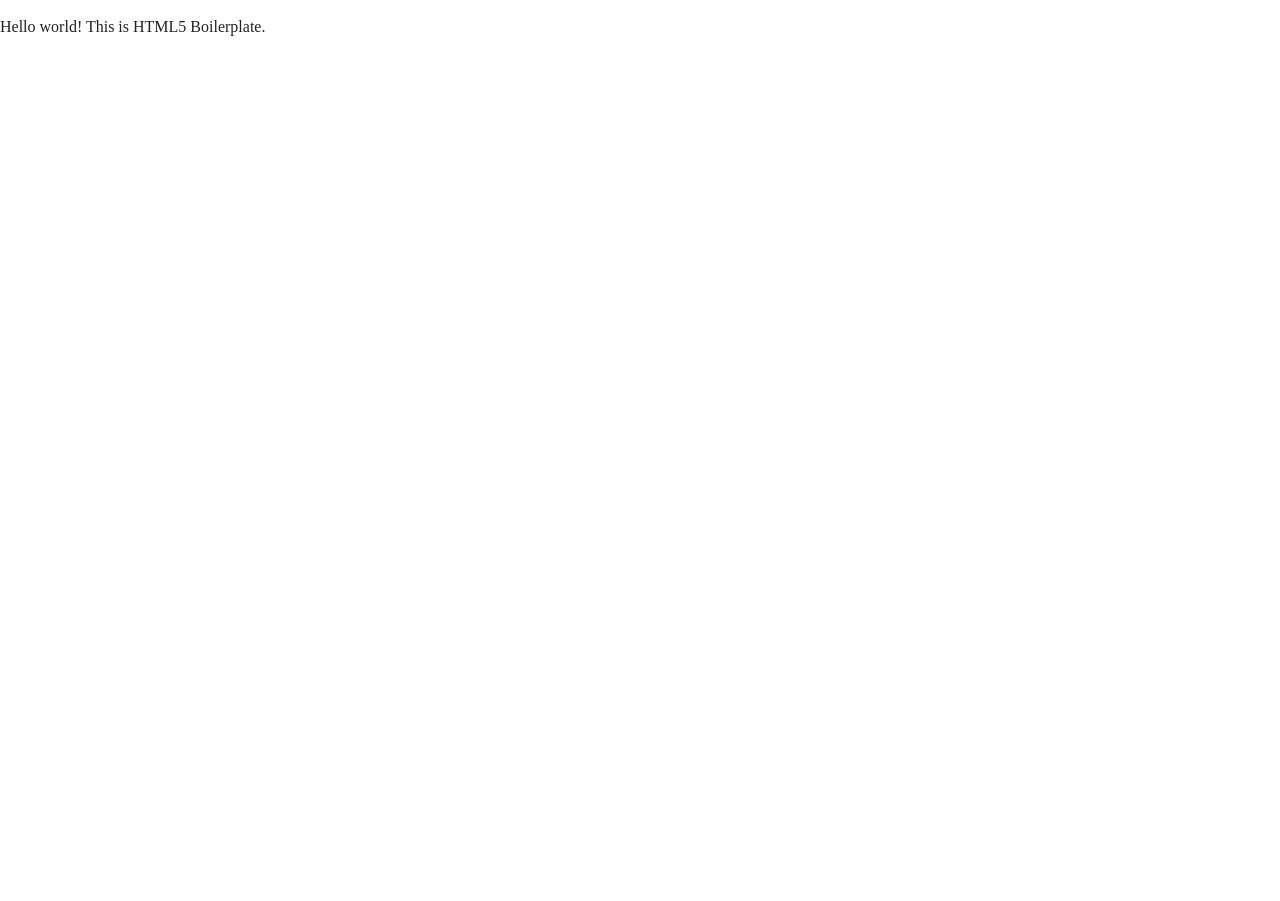
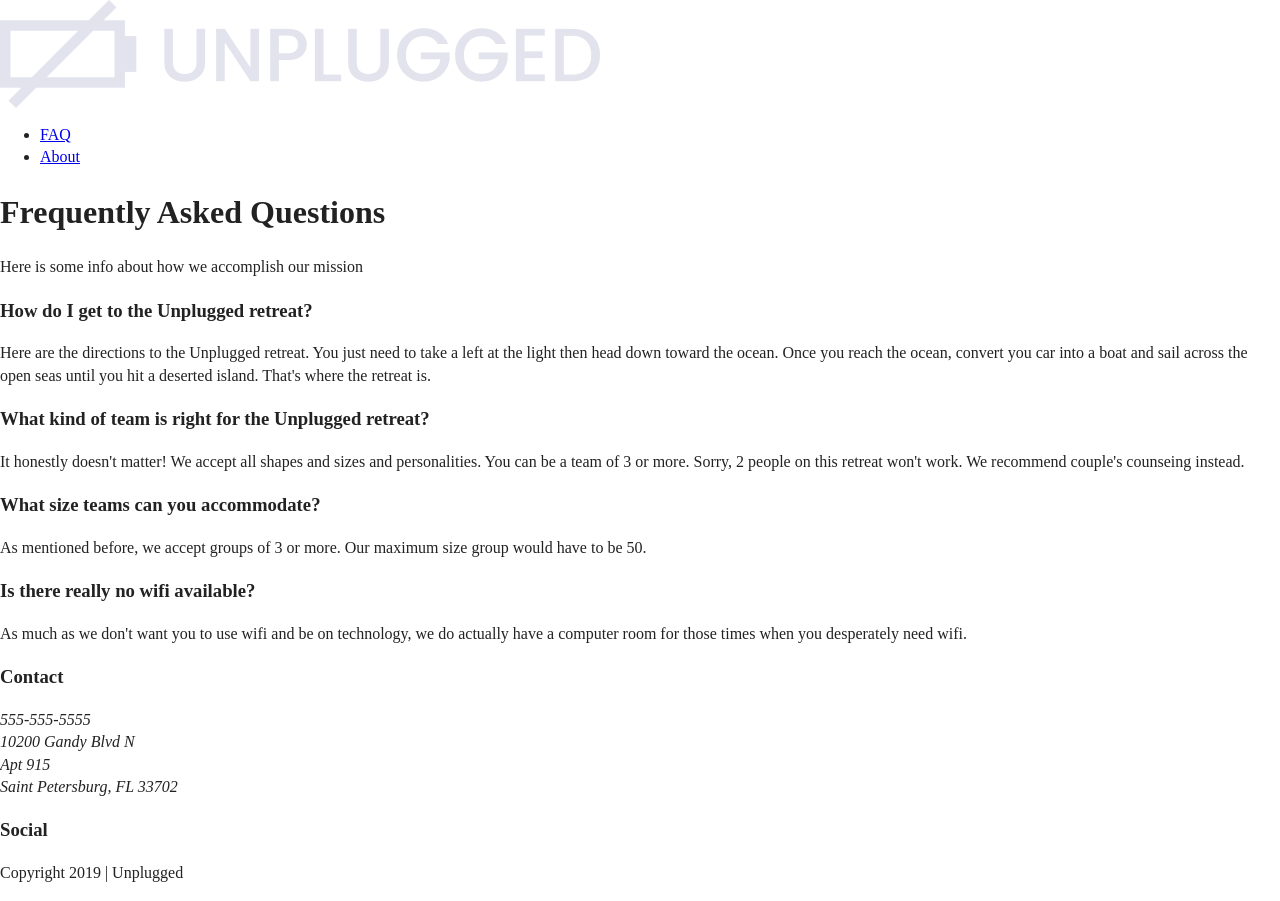
Before and after one commit to patgramo/unplugged-retreat, a website: page faq/index.html in a window 1280 px wide. Before the commit the page ends 800 px from the top, so only its background shows below. Drawn offline with Linux system fonts and the light colour scheme.

Commit message:
Added HTML for FAQ page

```diff
--- a/faq/index.html
+++ b/faq/index.html
@@ -24,8 +24,78 @@
 
 <body>
 
-  <!-- Add your site or application content here -->
-  <p>Hello world! This is HTML5 Boilerplate.</p>
+  <header>
+    <div class="content-wrapper">
+      <a href="#"><img src="../img/unpluggedlogo.png" alt="unplugged logo"</a>
+      <div class="header-divider"></div>
+      <nav>
+        <ul>
+          <li><a href="faq/index.html" target="_blank">FAQ</a></li>
+          <li><a href="../about/index.html" target="_blank">About</a></li>
+        </ul>
+      </nav>
+    </div>
+  </header>
+
+  <main>
+    <section class="faq">
+      <div class="content-wrapper">
+        <div>
+          <h1>Frequently Asked Questions</h1>
+          <p>Here is some info about how we accomplish our mission</p>
+        </div>
+        <div>
+          <h3>How do I get to the Unplugged retreat?</h3>
+          <p>Here are the directions to the Unplugged retreat. You just need to take a left at the light then head down toward the ocean. Once you reach the ocean, convert you car into a boat and sail across the open seas until you hit a deserted island. That's where the retreat is.</p>
+        </div>
+        <div>
+          <h3>What kind of team is right for the Unplugged retreat?</h3>
+          <p>It honestly doesn't matter! We accept all shapes and sizes and personalities. You can be a team of 3 or more. Sorry, 2 people on this retreat won't work. We recommend couple's counseing instead.</p>
+        </div>
+        <div>
+          <h3>What size teams can you accommodate?</h3>
+          <p>As mentioned before, we accept groups of 3 or more. Our maximum size group would have to be 50.</p>
+        </div>
+        <div>
+          <h3>Is there really no wifi available?</h3>
+          <p>As much as we don't want you to use wifi and be on technology, we do actually have a computer room for those times when you desperately need wifi.</p>
+        </div>
+      </div>
+    </section>
+
+
+  <footer>
+    <div class="content-wrapper">
+      <div class="footer-content">
+        <div class="contact">
+          <h3>Contact</h3>
+          <address>
+            555-555-5555<br>
+            10200 Gandy Blvd N<br>
+            Apt 915<br>
+            Saint Petersburg, FL 33702
+          </address>
+        </div>
+        <div class="social">
+          <h3>Social</h3>
+          <div class="social-icons">
+            <p><a href="https://www.facebook.com/patgramo" target="_blank"></a></p>
+            <p><a href="https://www.instagram.com/patgramo" target="_blank"></a></p>
+            <p><a href="https://github.com/patgramo" target="_blank"></a></p>
+          </div>
+        </div>
+      </div>
+    </div>
+    <div class="copyright">
+      <p>Copyright 2019 | Unplugged</p>
+    </div>
+  </footer>
+
+
+
+
+
+
   <script src="../js/vendor/modernizr-3.11.2.min.js"></script>
   <script src="../js/plugins.js"></script>
   <script src="../js/main.js"></script>
```
Also changed, not shown: about/index.html (+2 -1 lines), index.html (+1 -0 lines).
